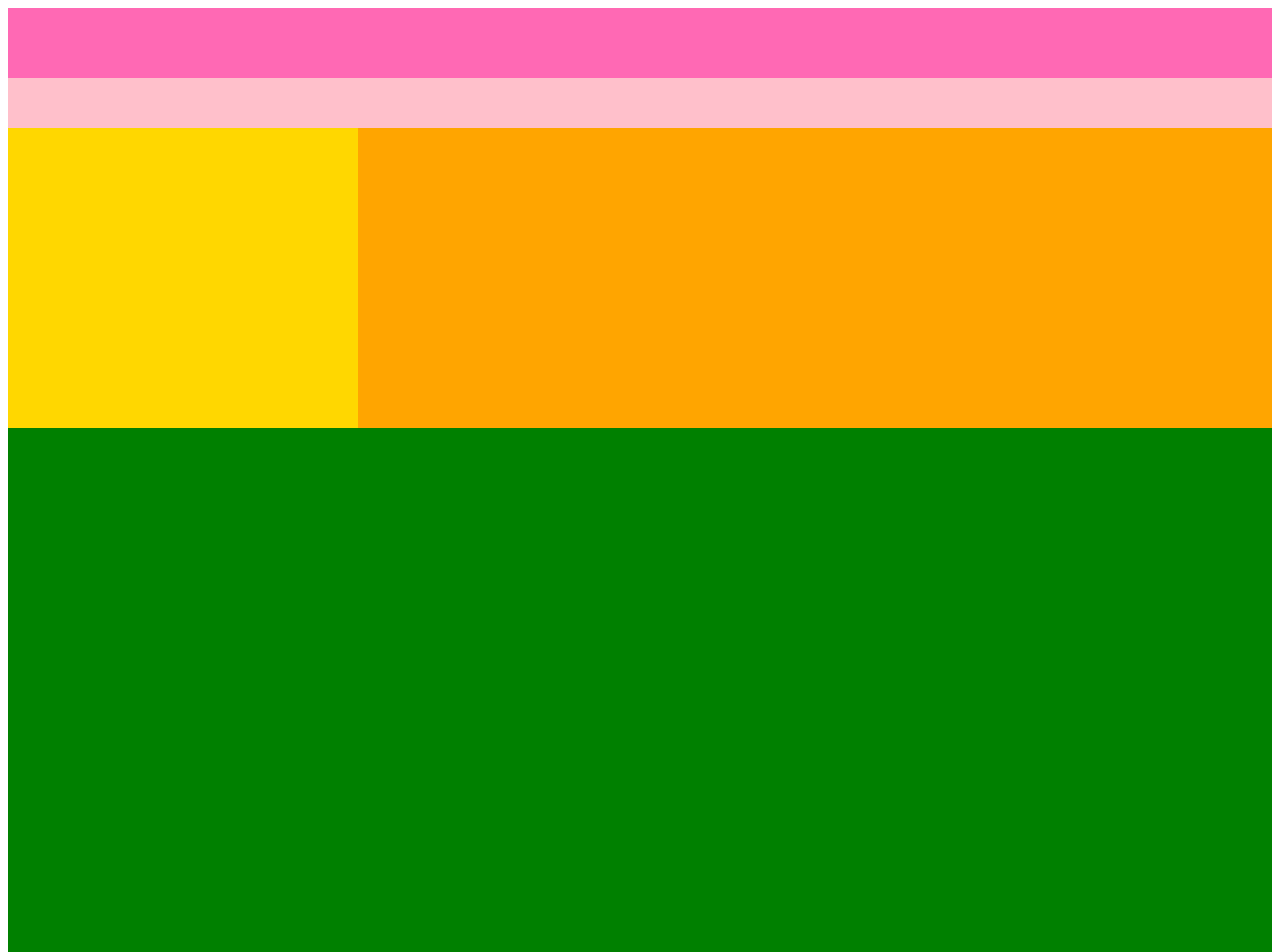
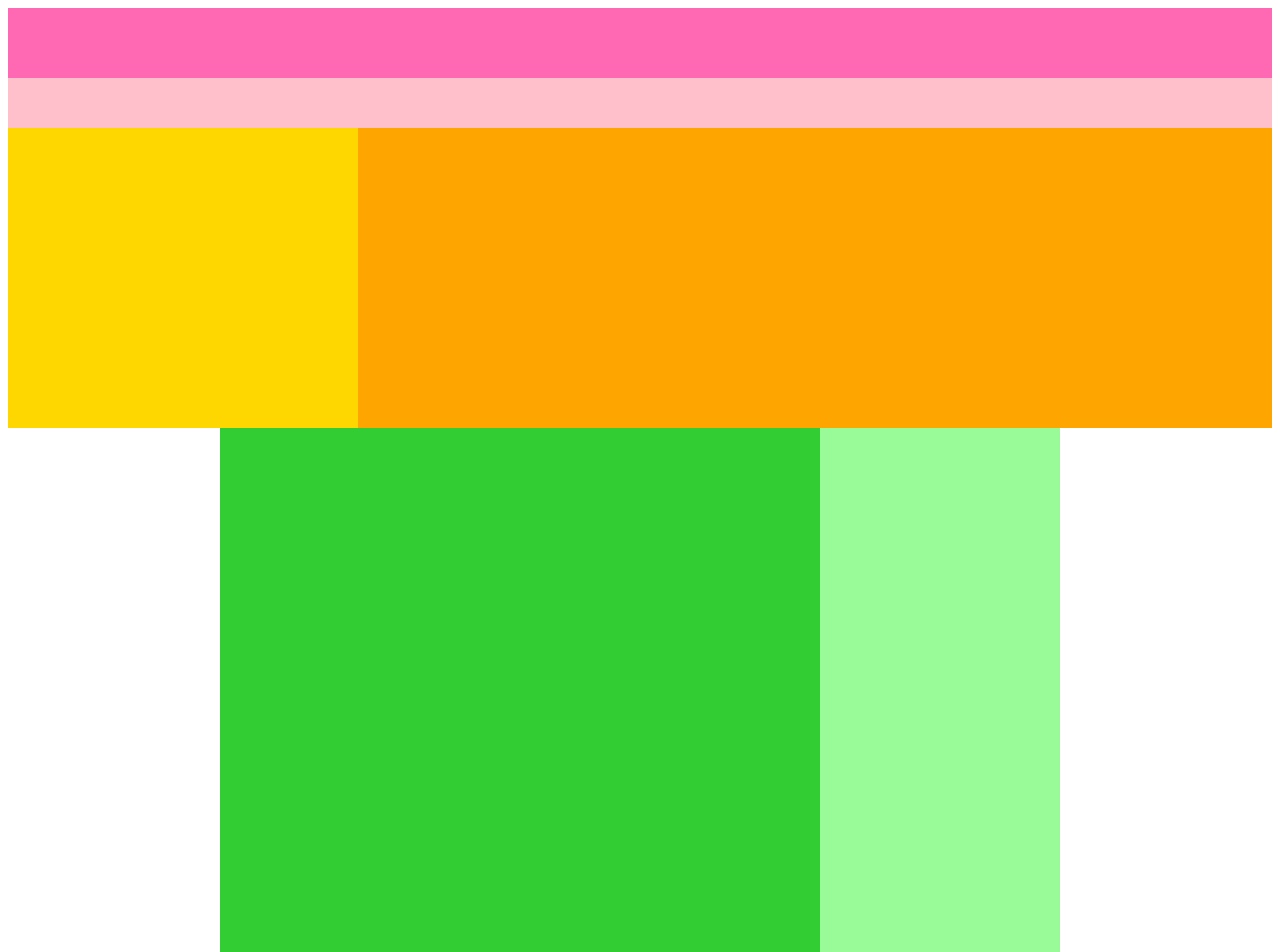
Before and after one commit to Misa-Kanuma/CSS_HTML-practice, a plain HTML site: page Chapter4/caravan/index.html in a window 1280 px wide. Shown: the top 952 px of the page. Drawn offline with Linux system fonts and the light colour scheme.

Commit message:
[Update] 1-4 caravan

```diff
--- a/Chapter4/index.html
+++ b/Chapter4/caravan/index.html
@@ -17,7 +17,10 @@
 		<div class="main-visual-content"></div>
 	</div>
 	<!-- main用のdiv -->
-	<div class="main"></div>
+	<div class="main clearfix">
+		<div class="blog"></div>
+		<div class="sidebar"></div>
+	</div>
 	<!-- fotter用のdiv -->
 	<div class="footer"></div>
 </body>
--- a/Chapter4/style.css
+++ b/Chapter4/caravan/style.css
@@ -2,6 +2,12 @@
 	margin: 0;
 	padding: 0;
 	box-sizing: border-box;
+}
+/* clearfixを追加 */
+.clearfix::after {
+	content: "";
+	display: block;
+	clear: both;
 }
 .header {
 	width: 100%; /* 横幅いっぱい */
@@ -29,9 +35,23 @@
 	background-color: gold; /*背景色 */
 }
 .main {
-	width: 100%; /* 横幅 */
-	height: 1400px; /* 高さ（多めに設定） */
-	background-color: green; /* 背景色 */
+	width: 840px; /* 横幅 */
+	/*height: 1400px; /* 高さ（多めに設定） */
+    background-color: green; /* 背景色 */
+    /* 中央寄せ（余白がないとできない） */
+	margin: 0 auto;
+}
+.blog {
+	width: 600px;
+	height: 1400px;
+	background-color: limegreen;
+	float: left; /*要素を左揃えで並べる */
+}
+.sidebar {
+	width: 240px;
+	height: 1400px;
+	background-color: palegreen;
+	float: left; /* 要素を左揃えで並べる */
 }
 .footer {
 	width: 100%; /*　横幅 */
```
Also changed, not shown: 1 other file.
